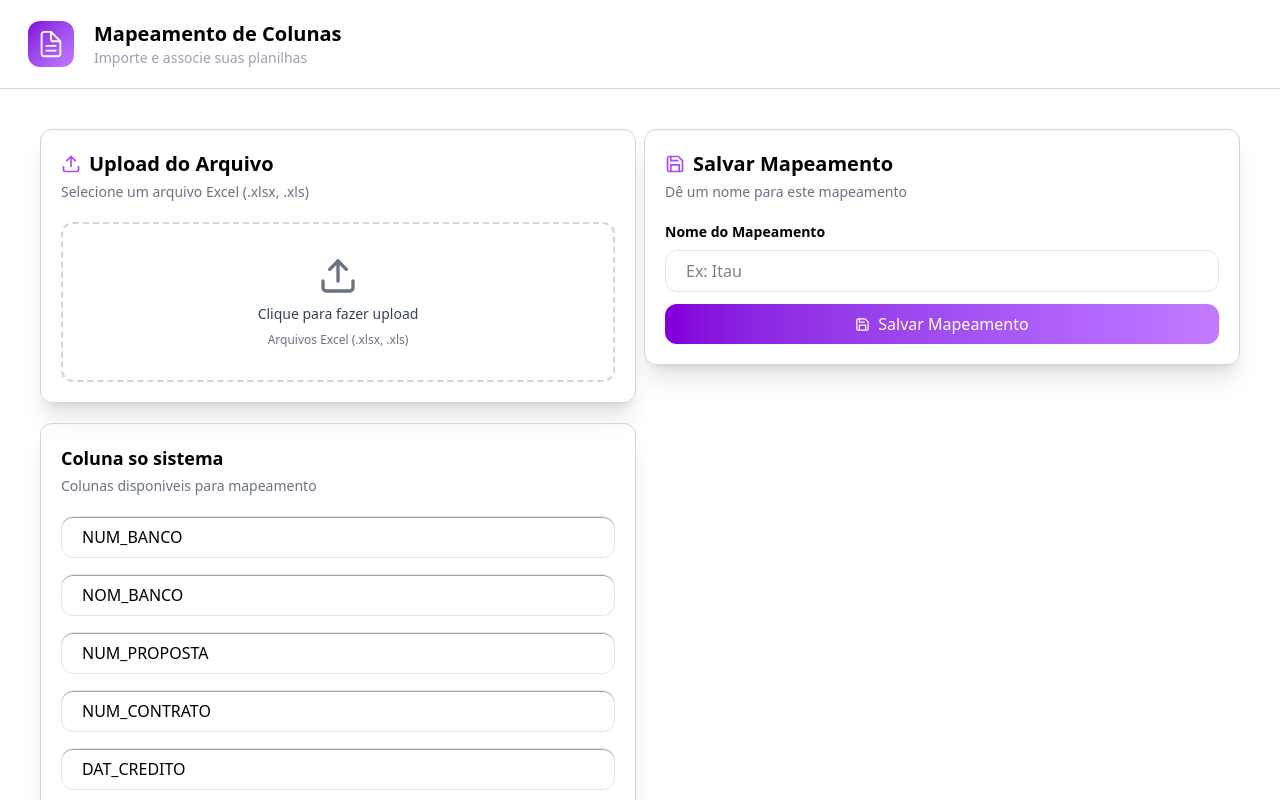
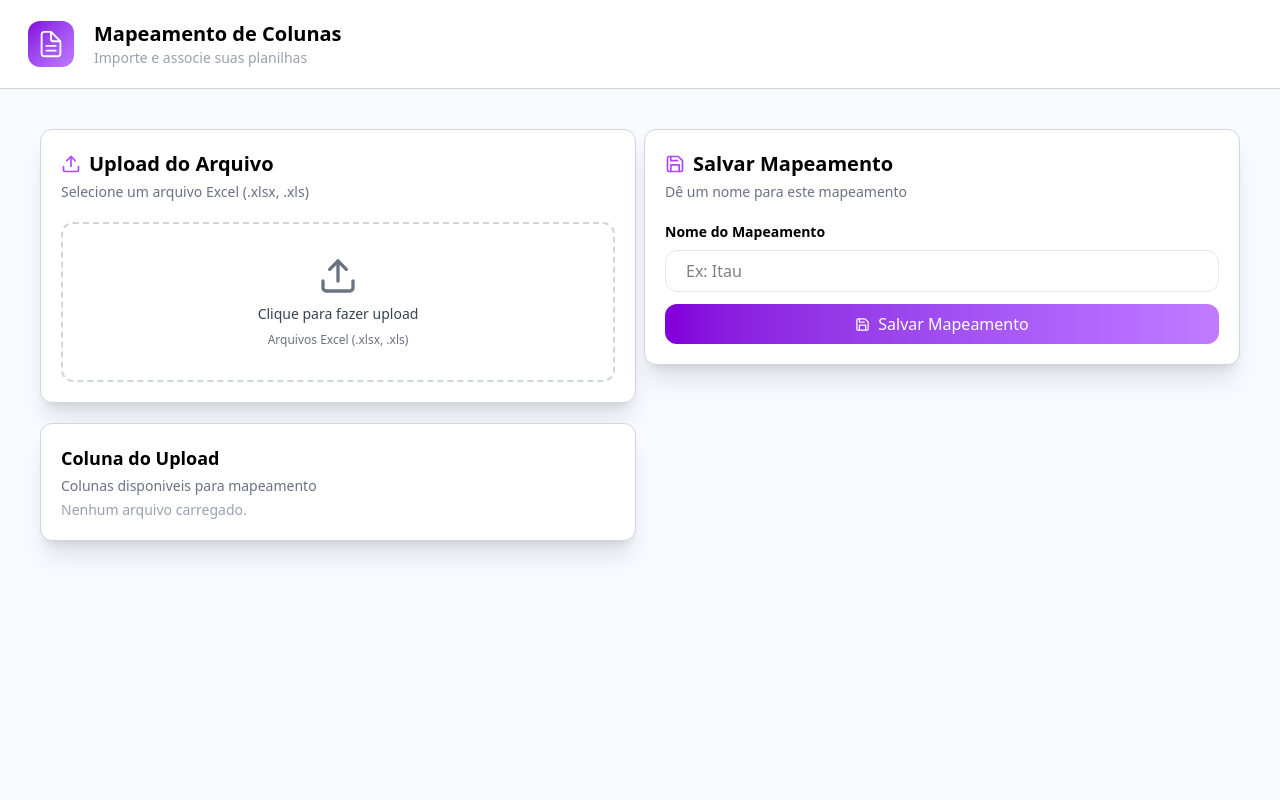
Before and after one commit to FernandoMoreti/Projeto-Lev-2.0, a Next.js app in the folder frontend/: page / in a window 1280 px wide. Shown: the top 800 px of the page. Built offline with nearby package versions, Linux system fonts and the light colour scheme.

Commit message:
feat(page) Adicionando funcionalidade para que o upload leia e mostre as colunas da tabela

```diff
--- a/frontend/package.json
+++ b/frontend/package.json
@@ -11,7 +11,8 @@
     "next": "15.5.4",
     "react": "19.1.0",
     "react-dom": "19.1.0",
-    "react-icons": "^5.5.0"
+    "react-icons": "^5.5.0",
+    "xlsx": "^0.18.5"
   },
   "devDependencies": {
     "@tailwindcss/postcss": "^4",
--- a/frontend/src/app/components/header.jsx
+++ b/frontend/src/app/components/header.jsx
@@ -2,7 +2,7 @@ import { IoDocumentTextOutline  } from "react-icons/io5";
 
 export default function Header() {
     return (
-        <header className="flex items-center py-5 px-7 gap-5 border-b-1 border-gray-300">
+        <header className="flex items-center py-5 px-7 gap-5 bg-white border-b-1 border-gray-300">
             <div>
                 <h1 className="bg-gradient-to-br from-purple-700 to-purple-400 p-2 rounded-xl">{<IoDocumentTextOutline  size={30} color="white" />}</h1>
             </div>
--- a/frontend/src/app/globals.css
+++ b/frontend/src/app/globals.css
@@ -1 +1,5 @@
 @import "tailwindcss";
+
+body {
+  background-color: #f7fbff;
+}
--- a/frontend/src/app/page.jsx
+++ b/frontend/src/app/page.jsx
@@ -1,15 +1,18 @@
 "use client";
 
-import Image from "next/image";
+import { useState } from "react";
+import * as XLSX from "xlsx";
+
 import Header from "./components/header";
 import Input from "./components/Input";
 import { LuUpload } from "react-icons/lu";
 import { FiSave } from "react-icons/fi";
-import { useState } from "react";
 
 export default function Home() {
 
-  const [name, setName] = useState()
+  const [name, setName] = useState("")
+  const [file, setFile] = useState([])
+  const [columns, setColumns] = useState([]);
 
   const col_opcoes = [
     "NUM_BANCO",
@@ -44,12 +47,40 @@ export default function Home() {
     "PCL_TAXA_EMPRESTIMO"
   ]
 
+  const handleFileUpload = (e) => {
+    const file = e.target.files[0];
+    if (!file) return;
+
+    const reader = new FileReader();
+
+    reader.onload = (event) => {
+      const data = new Uint8Array(event.target.result);
+      const workbook = XLSX.read(data, { type: "array" });
+
+      const sheetName = workbook.SheetNames[0];
+      const worksheet = workbook.Sheets[sheetName];
+
+      const jsonData = XLSX.utils.sheet_to_json(worksheet, { defval: "" });
+
+      setFile(jsonData);
+
+      // Pega os nomes das colunas da primeira linha
+      if (jsonData.length > 0) {
+        const colunas = Object.keys(jsonData[0]);
+        setColumns(colunas);
+      }
+    };
+
+    reader.readAsArrayBuffer(file);
+  };
+
+
   return (
     <>
       <Header />
       <section className="grid grid-cols-2 p-10 gap-2">
         <div className="flex flex-col gap-5">
-          <div className="border-1 border-gray-300 p-5 rounded-xl shadow-xl">
+          <div className="border-1 bg-white border-gray-300 p-5 rounded-xl shadow-xl">
             <h1 className="flex items-center text-xl font-semibold gap-2"><LuUpload size={20} className="text-purple-500" /> Upload do Arquivo</h1>
             <p className="text-sm text-gray-500 pt-1 pb-5">Selecione um arquivo Excel (.xlsx, .xls)</p>
             <label
@@ -63,22 +94,27 @@ export default function Home() {
                 id="file-upload"
                 type="file"
                 accept=".xlsx,.xls"
+                onChange={handleFileUpload}
                 className="hidden"
               />
             </label>
           </div>
-          <div className="border-1 border-gray-300 p-5 rounded-xl shadow-xl">
-            <h1 className="flex items-center text-lg font-semibold">Coluna so sistema</h1>
+          <div className="border-1 bg-white border-gray-300 p-5 rounded-xl shadow-xl">
+            <h1 className="flex items-center text-lg font-semibold">Coluna do Upload</h1>
             <p className="text-sm text-gray-500 pt-1 pb-1">Colunas disponiveis para mapeamento</p>
             {
-              col_opcoes.map((col) => (
-                <p className="border-1 border-gray-200 inset-shadow-2xs inset-shadow-gray-400 py-2 px-5 rounded-xl mt-4">{col}</p>
-              ))
+              columns.length > 0 ? (
+                columns.map((col) => (
+                  <p className="border-1 border-gray-200 inset-shadow-2xs inset-shadow-gray-400 py-2 px-5 rounded-xl mt-4">{col}</p>
+                ))
+              ) : (
+                <p className="text-sm text-gray-400">Nenhum arquivo carregado.</p>
+              )
             }
           </div>
         </div>
         <div className="flex flex-col gap-5">
-            <div className="border-1 border-gray-300 p-5 rounded-xl shadow-xl">
+            <div className="border-1 bg-white border-gray-300 p-5 rounded-xl shadow-xl">
               <h1 className="flex items-center text-xl font-semibold gap-2"><FiSave size={20} className="text-purple-500" /> Salvar Mapeamento</h1>
               <p className="text-sm text-gray-500 pt-1 pb-5">Dê um nome para este mapeamento</p>
               <p className="flex items-center text-sm font-semibold pb-2">Nome do Mapeamento</p>
```
Also changed, not shown: 1 other file (tests, documents, lock files or other folders).
